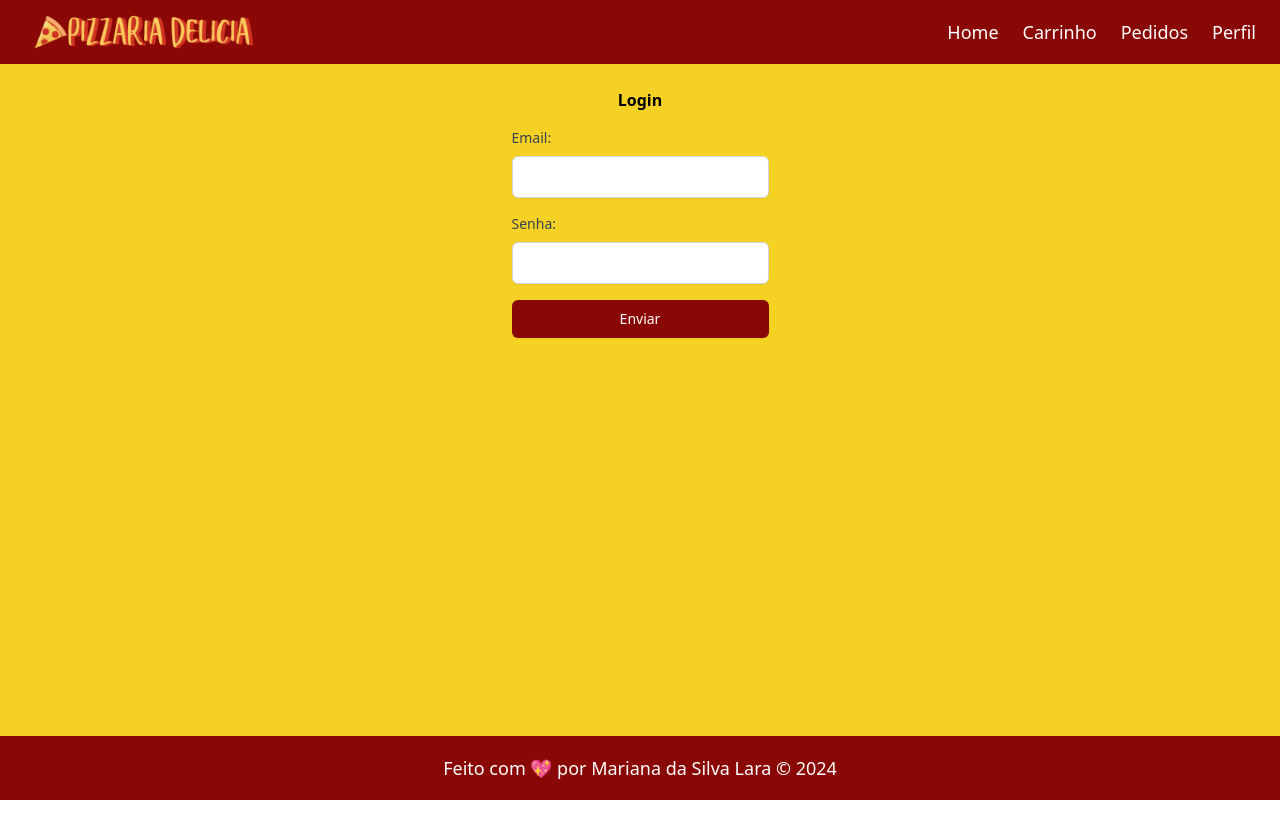
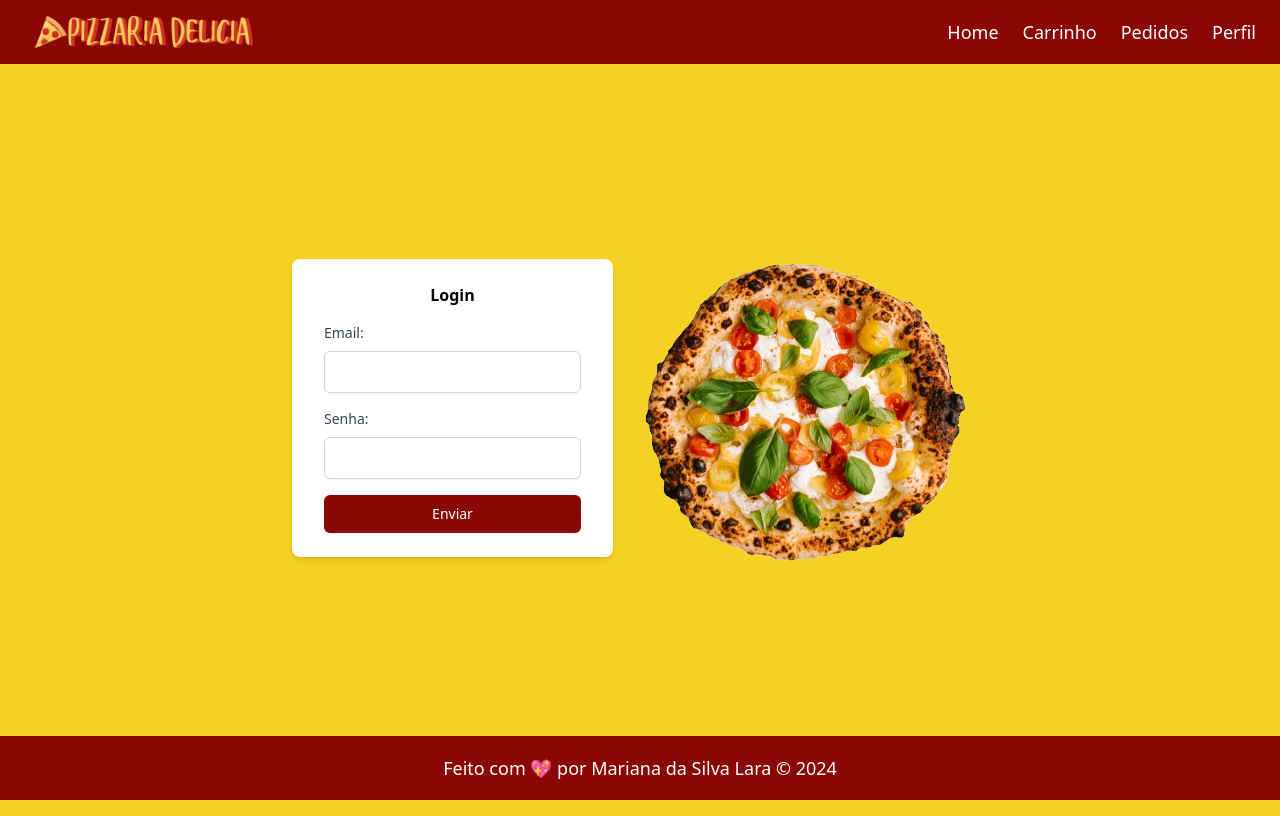
Before and after one commit to marislaradev/pizzaria, a React (Vite) app: page / in a window 1280 px wide. Built offline with nearby package versions, Linux system fonts and the light colour scheme.

Commit message:
feat: add LoginForm component and pizza image to page Home

```diff
--- a/src/components/LoginForm/index.jsx
+++ b/src/components/LoginForm/index.jsx
@@ -4,8 +4,9 @@ function LoginForm() {
   return (
     <Formik>
       <Form>
+        <div className="bg-white dark:bg-gray-900 shadow-md rounded-lg px-8 py-6 max-w-md">
           <div className="mb-4">
-          <h1 className="font-bold text-center mb-4 mt-10 dark:text-gray-200">
+            <h1 className="font-bold text-center mb-4 dark:text-gray-200">
               Login
             </h1>
             <label
@@ -26,7 +27,6 @@ function LoginForm() {
               className="text-sm font-medium text-red-600 dark:text-red-600 mb-2"
             />
           </div>
-
           <div className="mb-4">
             <label
               htmlFor="password"
@@ -46,13 +46,13 @@ function LoginForm() {
               className="text-sm font-medium text-red-600 dark:text-red-600 mb-2"
             />
           </div>
-
           <button
             type="submit"
             className="w-full flex justify-center py-2 px-4 border border-transparent rounded-md shadow-sm text-sm font-medium text-white bg-molho_de_tomate hover:bg-queijo-hover focus:outline-none focus:ring-2 focus:ring-offset-2 focus:ring-molho_de_tomate transform transition-transform hover:scale-105"
           >
             Enviar
           </button>
+        </div>
       </Form>
     </Formik>
   );
--- /dev/null
+++ b/src/pages/Home/index.jsx
@@ -0,0 +1,17 @@
+import LoginForm from "../../components/LoginForm";
+import pizza from "./images/pizza.png";
+
+function Home() {
+  return (
+    <section className="w-full min-h-[90vh] flex items-center justify-center">
+      <div>
+        <LoginForm />
+      </div>
+      <figure>
+        <img className="w-full h-auto" src={pizza}></img>
+      </figure>
+    </section>
+  );
+}
+
+export default Home;
--- a/src/pages/PageBase/index.jsx
+++ b/src/pages/PageBase/index.jsx
@@ -2,15 +2,13 @@ import { Outlet } from "react-router-dom";
 import Container from "../../components/Container";
 import Footer from "../../components/Footer";
 import Header from "../../components/Header";
-import LoginForm from "../../components/LoginForm";
-
 
 function PageBase() {
   return (
     <main>
       <Header />
       <Container>
-        <LoginForm/>
+        <Outlet />
       </Container>
       <Footer />
     </main>
--- a/src/routes.jsx
+++ b/src/routes.jsx
@@ -1,11 +1,14 @@
 import { BrowserRouter, Route, Routes } from "react-router-dom";
 import PageBase from "./pages/PageBase";
+import Home from "./pages/Home";
 
 function AppRoutes() {
   return (
     <BrowserRouter>
       <Routes>
-        <Route path="/" element={<PageBase />}></Route>
+        <Route path="/" element={<PageBase />}>
+        <Route index element={<Home />}></Route>
+        </Route>
       </Routes>
     </BrowserRouter>
   );
```
Also changed, not shown: src/pages/Home/images/pizza.png (added). Lines whose indentation alone changed are shown as unchanged.
